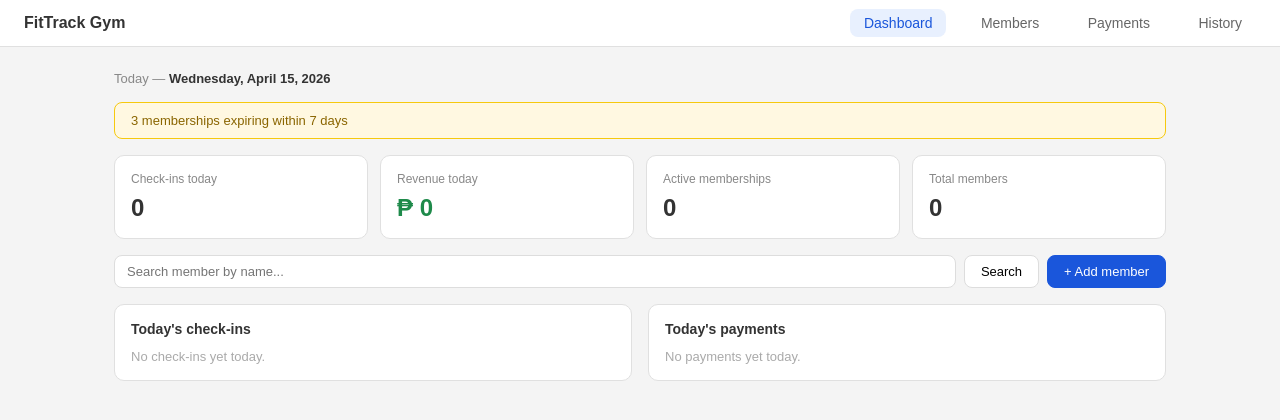
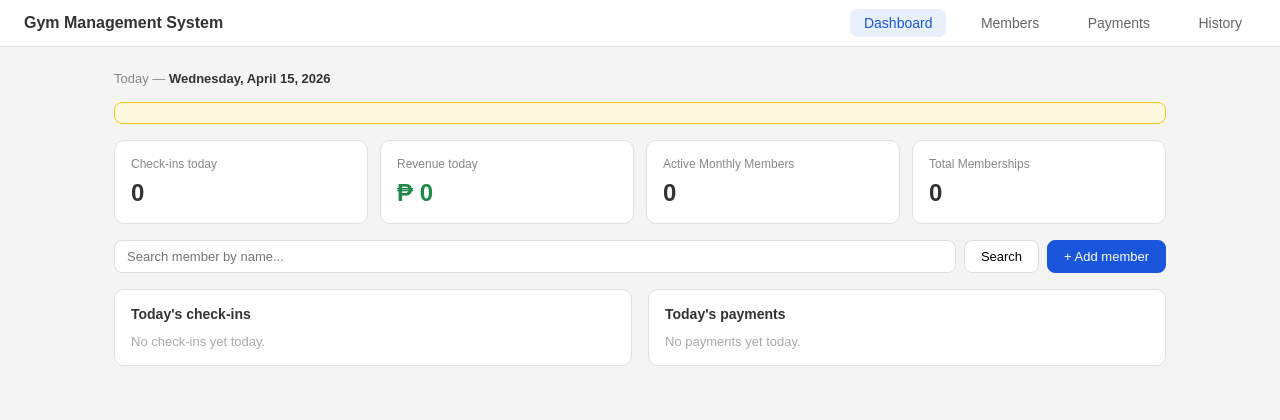
Before and after one commit to DhaDev-loper/gym-system, a plain HTML site: page index.html in a window 1280 px wide. Drawn offline with Linux system fonts and the light colour scheme.

Commit message:
remove expiry - membership is lifetime with start date only

```diff
--- a/index.html
+++ b/index.html
@@ -10,7 +10,7 @@
 
   <!-- NAVBAR -->
   <nav class="navbar">
-    <div class="brand">FitTrack Gym</div>
+    <div class="brand">Gym Management System</div>
     <div class="nav-links">
       <a href="index.html" class="active">Dashboard</a>
       <a href="members.html">Members</a>
@@ -29,7 +29,7 @@
 
     <!-- Alert -->
     <div class="alert-box" id="expiry-alert">
-      3 memberships expiring within 7 days
+
     </div>
 
     <!-- Stat Cards -->
@@ -43,11 +43,11 @@
         <div class="stat-value green" id="revenue-today">₱ 0</div>
       </div>
       <div class="stat-card">
-        <div class="stat-label">Active memberships</div>
+        <div class="stat-label">Active Monthly Members</div>
         <div class="stat-value" id="active-members">0</div>
       </div>
       <div class="stat-card">
-        <div class="stat-label">Total members</div>
+        <div class="stat-label">Total Memberships</div>
         <div class="stat-value" id="total-members">0</div>
       </div>
     </div>
```
Also changed, not shown: members.js (added).
